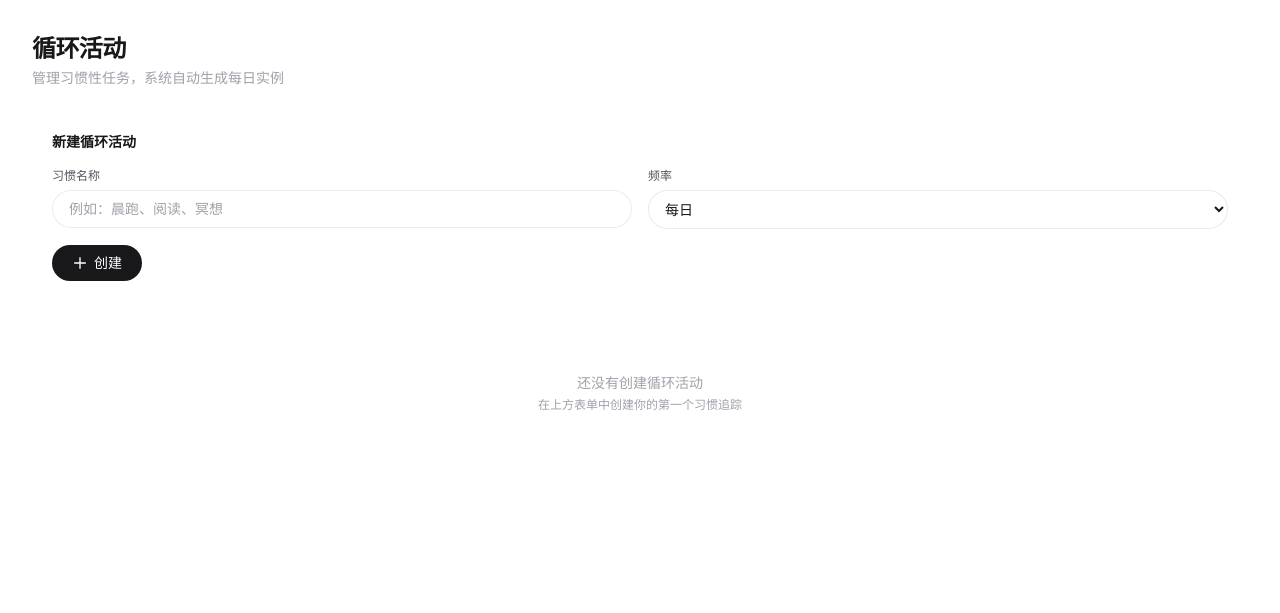
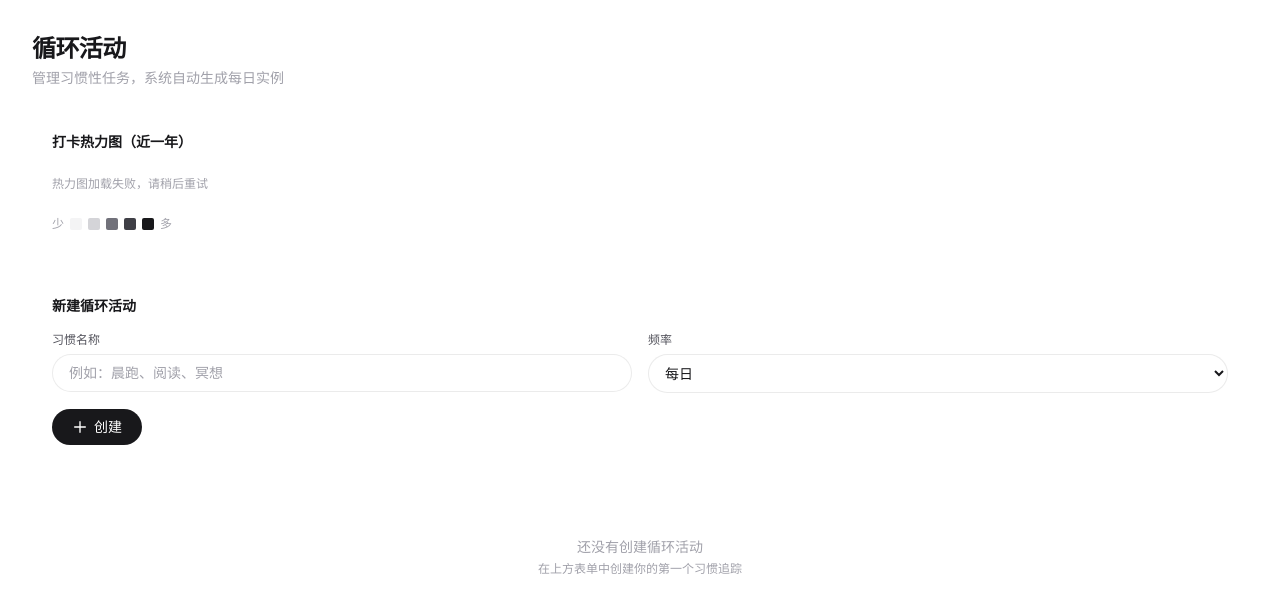
Before and after one commit to ravencyl/personal-assistant, a Django app: template templates/activities/recurring_list.html in a window 1280 px wide. Shown: the part 56-669 px from the top of the page. Run offline with Django 3.2, Linux system fonts and the light colour scheme; the template is opened without the code that fills it, so the values that code supplies are empty.

Commit message:
feat(habits): 打卡热力图（近一年灰阶热力图 + JSON 端点）

```diff
--- a/activities/urls.py
+++ b/activities/urls.py
@@ -36,4 +36,5 @@ urlpatterns = [
     path('recurring/<int:pk>/delete/', views.recurring_delete, name='recurring_delete'),
     path('recurring/<int:pk>/toggle/', views.recurring_toggle, name='recurring_toggle'),
     path('recurring/checkin/<int:activity_id>/', views.recurring_checkin, name='recurring_checkin'),
+    path('recurring/heatmap-data/', views.habit_heatmap_data, name='habit_heatmap_data'),
 ]
--- a/templates/activities/recurring_list.html
+++ b/templates/activities/recurring_list.html
@@ -8,6 +8,29 @@
     <h1 class="text-2xl font-bold text-[var(--text)] tracking-tight">循环活动</h1>
     <p class="text-sm text-[var(--text-muted)] mt-1">管理习惯性任务，系统自动生成每日实例</p>
 </div>
+
+<!-- 打卡热力图 -->
+<section class="app-card p-5 mb-6">
+    <div class="flex items-center justify-between mb-4">
+        <h2 class="text-sm font-semibold text-[var(--text)]">打卡热力图（近一年）</h2>
+        <span id="habit-heatmap-total" class="text-xs text-[var(--text-muted)]"></span>
+    </div>
+    <div class="overflow-x-auto pb-1">
+        <p id="habit-heatmap-loading" class="text-xs text-[var(--text-muted)] py-2">加载中…</p>
+        <div id="habit-heatmap" data-url="{% url 'activities:habit_heatmap_data' %}"
+             class="hidden grid gap-[3px]"
+             style="grid-template-rows:repeat(7,0.75rem);grid-auto-flow:column;grid-auto-columns:0.75rem;"></div>
+    </div>
+    <div class="flex items-center gap-1.5 mt-3 text-xs text-[var(--text-muted)]">
+        <span>少</span>
+        <span class="w-3 h-3 rounded-[2px] bg-[var(--accent-light)]"></span>
+        <span class="w-3 h-3 rounded-[2px] bg-zinc-300"></span>
+        <span class="w-3 h-3 rounded-[2px] bg-zinc-500"></span>
+        <span class="w-3 h-3 rounded-[2px] bg-zinc-700"></span>
+        <span class="w-3 h-3 rounded-[2px] bg-zinc-900"></span>
+        <span>多</span>
+    </div>
+</section>
 
 <!-- 创建表单 -->
 <section class="app-card p-5 mb-6">
@@ -176,5 +199,54 @@ function toggleFrequencyFields() {
     weeklyFields.classList.toggle('hidden', freq !== 'weekly');
     monthlyFields.classList.toggle('hidden', freq !== 'monthly');
 }
+
+// 打卡热力图：原生 fetch 拉取近一年打卡数据，纯 CSS grid 按周列渲染（禁用 hx-*）
+(function () {
+    var grid = document.getElementById('habit-heatmap');
+    var loading = document.getElementById('habit-heatmap-loading');
+    var totalEl = document.getElementById('habit-heatmap-total');
+    if (!grid) return;
+
+    function iso(d) {
+        var m = String(d.getMonth() + 1).padStart(2, '0');
+        var day = String(d.getDate()).padStart(2, '0');
+        return d.getFullYear() + '-' + m + '-' + day;
+    }
+
+    fetch(grid.dataset.url)
+        .then(function (r) { return r.json(); })
+        .then(function (data) {
+            var heat = data.heatmap || {};
+            var today = new Date();
+            var start = new Date(today);
+            start.setDate(start.getDate() - 364);
+            // 回退到所在周的周一，保证每列一整周（周一起始）
+            start.setDate(start.getDate() - ((start.getDay() + 6) % 7));
+
+            // 五档灰阶：0 无打卡 / 1 / 2 / 3 / ≥4 次
+            var levels = ['bg-[var(--accent-light)]', 'bg-zinc-300', 'bg-zinc-500', 'bg-zinc-700', 'bg-zinc-900'];
+            var frag = document.createDocumentFragment();
+            var cursor = new Date(start);
+            while (cursor <= today) {
+                var key = iso(cursor);
+                var n = heat[key] || 0;
+                var level = n === 0 ? 0 : (n >= 4 ? 4 : n);
+                var cell = document.createElement('div');
+                cell.className = 'w-3 h-3 rounded-[2px] ' + levels[level];
+                cell.title = key + (n ? ' · 打卡 ' + n + ' 次' : ' · 无打卡');
+                frag.appendChild(cell);
+                cursor.setDate(cursor.getDate() + 1);
+            }
+            grid.appendChild(frag);
+            loading.classList.add('hidden');
+            grid.classList.remove('hidden');
+            if (totalEl && typeof data.total_days === 'number') {
+                totalEl.textContent = '近一年打卡 ' + data.total_days + ' 天';
+            }
+        })
+        .catch(function () {
+            loading.textContent = '热力图加载失败，请稍后重试';
+        });
+})();
 </script>
 {% endblock %}
```
